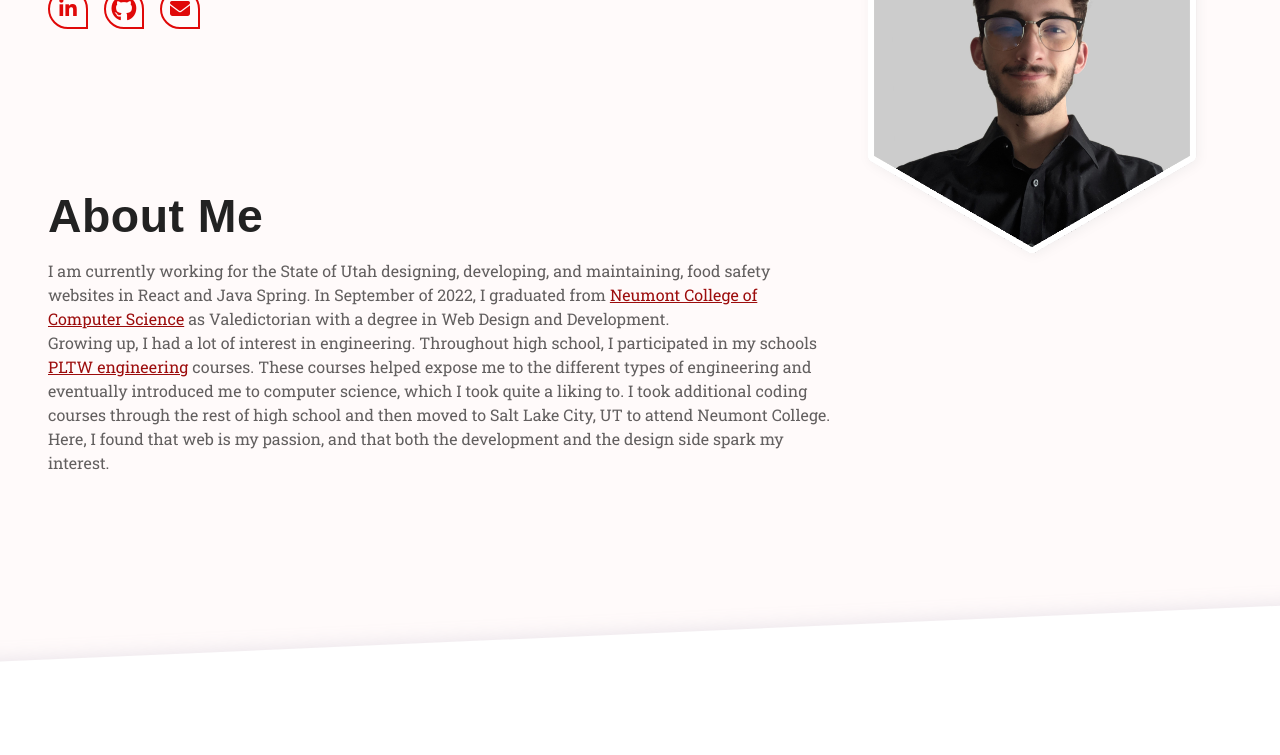
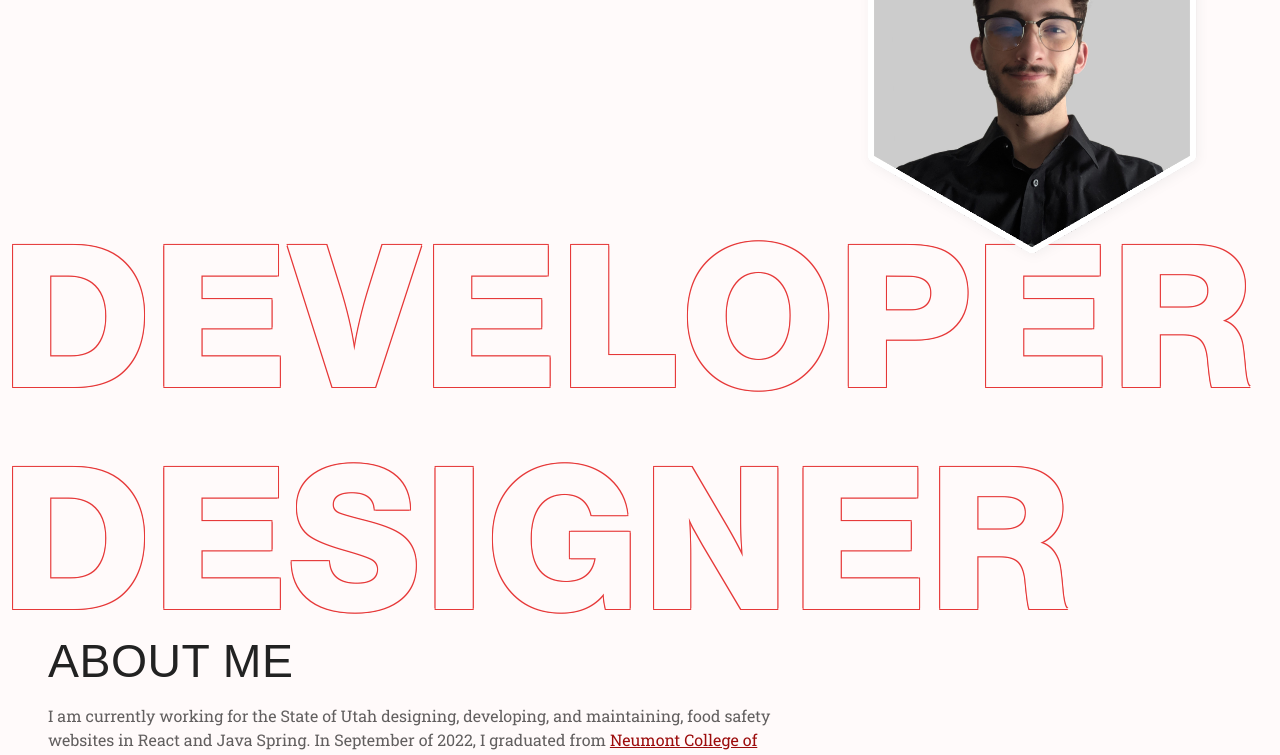
Before and after one commit to RUnroe/Portfolio, a React (Create React App) app: page / in a window 1280 px wide. Shown: the part 280-1035 px from the top of the page. Built offline with nearby package versions, Linux system fonts and the light colour scheme; a web font is replaced by a local one.

Commit message:
Add job title text display

```diff
--- a/public/index.html
+++ b/public/index.html
@@ -8,6 +8,8 @@
     <link href="https://fonts.googleapis.com/css2?family=Montserrat:wght@300;400;500;600;700;800&display=swap" rel="stylesheet">
     <link href="https://fonts.googleapis.com/css2?family=Amarante&display=swap" rel="stylesheet">
     <link href="https://fonts.googleapis.com/css2?family=Roboto+Slab:wght@100..900&display=swap" rel="stylesheet">
+    <link href="https://fonts.googleapis.com/css2?family=Almarai:wght@300;400;700;800&display=swap" rel="stylesheet">
+
     <script src="https://kit.fontawesome.com/2e27c94fe5.js" crossorigin="anonymous"></script>
     <link rel="stylesheet" href="https://cdn.jsdelivr.net/gh/devicons/devicon@v2.14.0/devicon.min.css">
     <meta name="viewport" content="width=device-width, initial-scale=1" />
--- a/src/pages/Home.js
+++ b/src/pages/Home.js
@@ -16,7 +16,6 @@ const Home = () => {
             <div className="container">
                 <div>
                     <h1>Ryan Unroe</h1>
-                    <h2 className="uppercase">Web Designer and Developer</h2>
                 </div>
 
                 <SocialRow />
@@ -32,6 +31,9 @@ const Home = () => {
                 </div>
             </div>
 
+        </div>
+        <div className="role-section">
+            <h2 className="role-text">Developer<br/>Designer</h2>
         </div>
         <div className="light-2 home-content">
             <div className="section about-me">
--- a/src/pages/Project.js
+++ b/src/pages/Project.js
@@ -92,7 +92,17 @@ const Project = () => {
                     <div className="image-section">
                         {imagesJSX}
                     </div>
-                    <div className="description-section" dangerouslySetInnerHTML={{__html: project.description}}>
+                    <div className="description-section what">
+                        <h4>What is it?</h4>
+                        <p dangerouslySetInnerHTML={{__html: project.description.what}}/>
+                    </div>
+                    <div className="description-section technical">
+                        <h4>The Technical Side</h4>
+                        <p dangerouslySetInnerHTML={{__html: project.description.technical}}/>
+                    </div>
+                    <div className="description-section takeaways">
+                        <h4>What I Learned</h4>
+                        <p dangerouslySetInnerHTML={{__html: project.description.takeaways}}/>
                     </div>
                 </div>
             </div>
--- a/src/styles/components/_home.scss
+++ b/src/styles/components/_home.scss
@@ -82,6 +82,41 @@
     background-position: center;
     background-size: contain;
 }
+
+
+.role-section {
+    width: 100%;
+    height: calc(15.5vw * 2.5);
+    margin: 0;
+
+    position: relative;
+
+    .role-text {
+        font-family: "Almarai", sans-serif;
+        width: 100%;
+
+        position: absolute;
+        top: -5rem;
+
+        opacity: 0.8;
+        font-weight: 800;
+        color: var(--color-bg-primary);
+        font-size: 15.5vw; //D E V E L O P E R = 9 characters. 100 vw / 9 chars == 11.11
+        text-align: left;
+        text-shadow:
+        -1px -1px 0 var(--color-btn-outline),
+        1px -1px 0 var(--color-btn-outline),
+        -1px 1px 0 var(--color-btn-outline),
+        1px 1px 0 var(--color-btn-outline);
+
+        &:after {
+            content: "";
+            display: inline-block;
+            width: 100%;
+        }
+    }
+}
+
 /**************************
         Home Content
 **************************/
--- a/src/styles/components/_portfolio.scss
+++ b/src/styles/components/_portfolio.scss
@@ -68,6 +68,8 @@ h1, h2, h3, h4, h5, h6 {
     font-family: "Amarante", sans-serif;
     font-weight: bold;
     letter-spacing: 0.5px;
+    font-weight: 500;
+    text-transform: uppercase;
 }
 
 h1 {font-size: 4rem;}
--- a/src/styles/components/_project.scss
+++ b/src/styles/components/_project.scss
@@ -22,7 +22,7 @@
     h3 {
         text-align: center;
         margin-bottom:1rem;
-        font-size: 2.2rem;
+        // font-size: 2.2rem;
     }
 
     .header {
@@ -34,6 +34,7 @@
             font-weight: 400;
             margin: 1rem 0;
             font-size: 1.2rem;
+            font-family: "Roboto Slab", sans-serif;
         }
     }
 
@@ -63,6 +64,11 @@
     .description-section {
         margin: 1rem auto;
         max-width: 1100px;
+
+        h4 {
+            font-size: 1.7rem;
+            margin-bottom: 0.75rem;
+        }
     }
 }
 
```
Also changed, not shown: src/siteData.js (+48 -24 lines).
